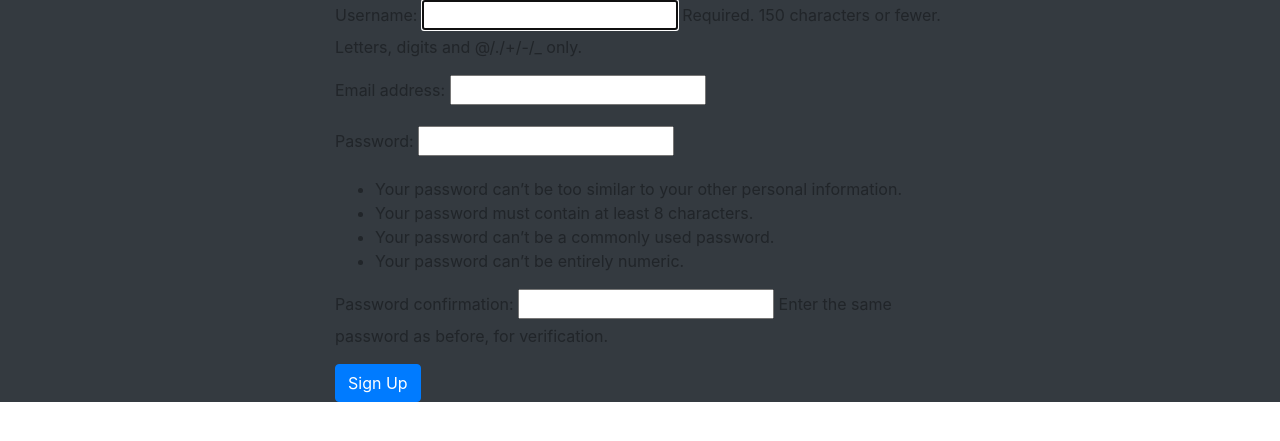
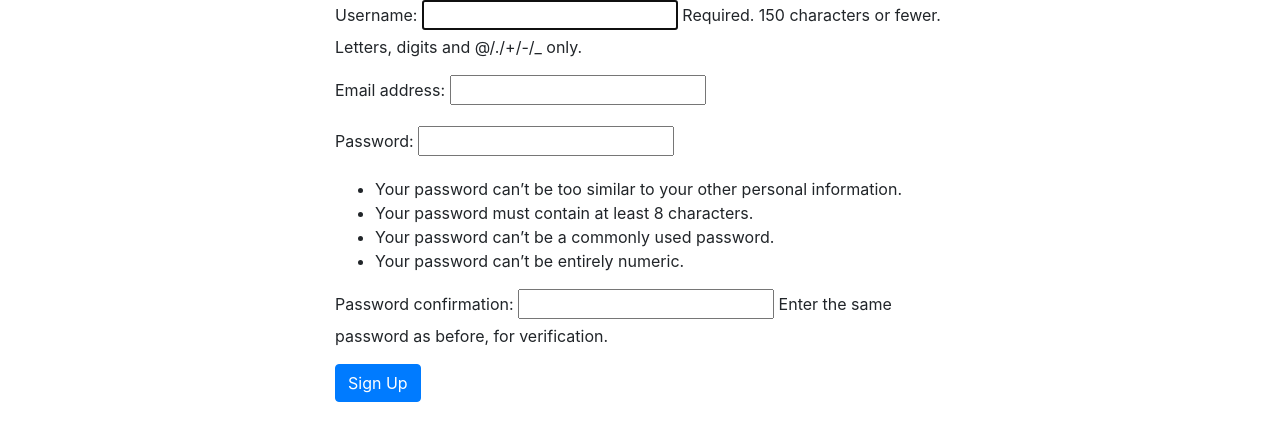
Before and after one commit to BaseCampCoding/django-unit-project-seth-and-matthew, a Django app: page /signup/ in a window 1280 px wide. Shown: the part 56-497 px from the top of the page. Run offline with Django 3.2, Linux system fonts and the light colour scheme.

Commit message:
fixed black background

```diff
--- a/templates/base.html
+++ b/templates/base.html
@@ -11,7 +11,7 @@
 </head>
 <body>
     {% include 'partials/navbar.html' %}
-    <main class="bg-dark">
+    <main>
         {% block content %}{% endblock content %}
     </main>
     <script src="https://code.jquery.com/jquery-3.5.1.slim.min.js" integrity="sha384-DfXdz2htPH0lsSSs5nCTpuj/zy4C+OGpamoFVy38MVBnE+IbbVYUew+OrCXaRkfj" crossorigin="anonymous"></script>
```
